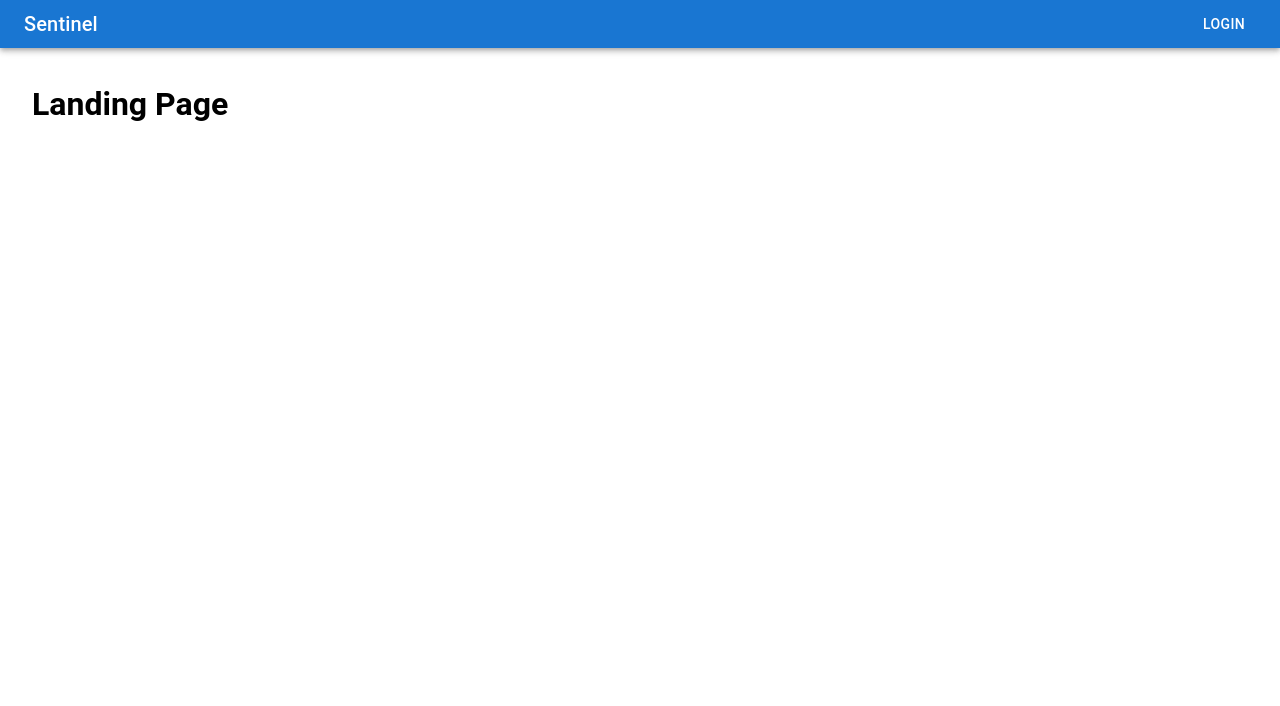
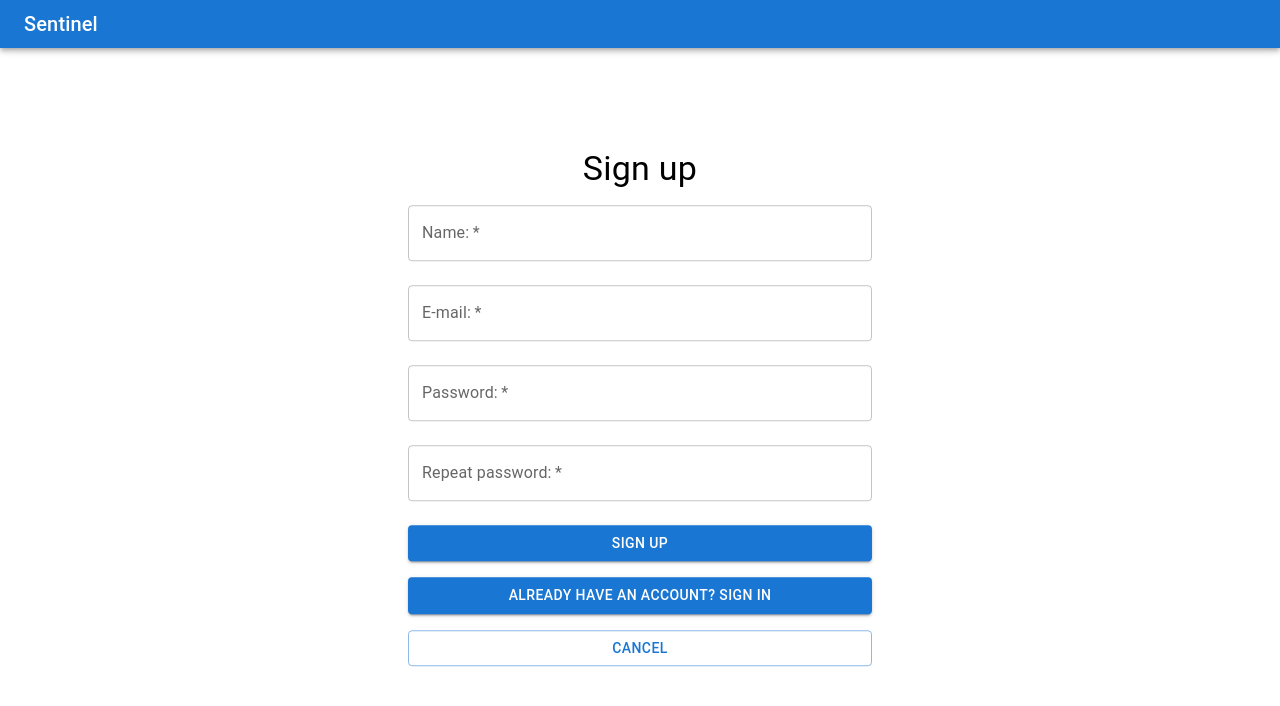
Before and after one commit to KevinTMtz/Sentinel, a React (Create React App) app in the folder client/: page /register in a window 1280 px wide. Before the commit this address led to /. Shown: the top 706 px of the page. Built offline with nearby package versions, Linux system fonts and the light colour scheme; no server answers.

Commit message:
Login & Sign up UI

```diff
--- a/client/package.json
+++ b/client/package.json
@@ -5,6 +5,7 @@
   "dependencies": {
     "@emotion/react": "^11.9.0",
     "@emotion/styled": "^11.8.1",
+    "@mui/icons-material": "^5.6.1",
     "@mui/material": "^5.6.1",
     "@testing-library/jest-dom": "^5.14.1",
     "@testing-library/react": "^12.0.0",
--- a/client/src/App.tsx
+++ b/client/src/App.tsx
@@ -10,8 +10,9 @@ import {
 
 import TweetList from './components/TweetList';
 import LandingPage from './containers/LandingPage';
-import Auth from './components/Auth';
 import RequireAuth from './components/RequireAuth';
+import Login from './containers/auth/Login';
+import Register from './containers/auth/Register';
 
 const appStyle = {
   padding: '16px 32px',
@@ -29,8 +30,8 @@ const App = () => {
             Sentinel
           </Typography>
 
-          {location.pathname !== '/auth' && true && (
-            <Button color='inherit' onClick={() => navigate('auth')}>
+          {location.pathname !== ('/register' || '/login') && true && (
+            <Button color='inherit' onClick={() => navigate('login')}>
               Login
             </Button>
           )}
@@ -41,7 +42,8 @@ const App = () => {
         <Routes>
           <Route path='/'>
             <Route index element={<LandingPage />} />
-            <Route path='auth' element={<Auth />} />
+            <Route path='login' element={<Login />} />
+            <Route path='register' element={<Register />} />
 
             <Route
               path='search'
--- a/client/src/components/Auth.tsx
+++ /dev/null
@@ -1,11 +0,0 @@
-import React from 'react';
-
-const Auth = () => {
-  return (
-    <div>
-      <h1>Auth</h1>
-    </div>
-  );
-};
-
-export default Auth;
--- /dev/null
+++ b/client/src/components/auth/AuthForm.tsx
@@ -0,0 +1,124 @@
+import React from 'react';
+import { Button, TextField, Container, Typography } from '@mui/material';
+import { useNavigate } from 'react-router-dom';
+import { styles } from '../../styles/styles';
+import { Box } from '@mui/system';
+
+const centerForm = {
+  position: 'absolute',
+  left: '50%',
+  top: '50%',
+  transform: 'translate(-50%, -50%)',
+  textAlign: 'center',
+  width: '40%',
+  '@media (max-width: 1000px)': {
+    width: '60%',
+  },
+  '@media (max-width: 600px)': {
+    width: '80%',
+  },
+};
+
+interface AuthFormProps {
+  title: string;
+  type: 'login' | 'register';
+  warning: string | undefined;
+  setWarning: React.Dispatch<React.SetStateAction<string | undefined>>;
+  name?: string | undefined;
+  setName?: React.Dispatch<React.SetStateAction<string | undefined>>;
+  email: string | undefined;
+  setEmail: React.Dispatch<React.SetStateAction<string | undefined>>;
+  password: string | undefined;
+  setPassword: React.Dispatch<React.SetStateAction<string | undefined>>;
+  confirmation?: string | undefined;
+  setConfirmation?: React.Dispatch<React.SetStateAction<string | undefined>>;
+  authenticate: () => Promise<void>;
+}
+
+const AuthForm: React.FC<AuthFormProps> = (props: AuthFormProps) => {
+  const navigate = useNavigate();
+
+  return (
+    <Container sx={centerForm}>
+      <header>
+        <Typography variant='h4' align='center' style={{ margin: '15px auto' }}>
+          {props.title}
+        </Typography>
+      </header>
+      <form style={styles.displayRows} onSubmit={(e) => e.preventDefault()}>
+        {props.type === 'register' && (
+          <TextField
+            variant='outlined'
+            label='Name:'
+            required
+            onChange={(event) => {
+              if (props.setName) props.setName(event.target.value);
+            }}
+          />
+        )}
+        <TextField
+          variant='outlined'
+          label='E-mail:'
+          onChange={(event) => props.setEmail(event.target.value)}
+          type='email'
+          required
+        />
+        <TextField
+          variant='outlined'
+          label='Password:'
+          onChange={(event) => props.setPassword(event.target.value)}
+          type='password'
+          required
+        />
+        {props.type === 'register' && (
+          <TextField
+            type='password'
+            variant='outlined'
+            label='Repeat password:'
+            required
+            onChange={(event) => {
+              if (props.setConfirmation)
+                props.setConfirmation(event.target.value);
+            }}
+          />
+        )}
+        <Box sx={styles.displayRowsButtons}>
+          {props.type === 'login' ? (
+            <>
+              <Button
+                variant='contained'
+                color='primary'
+                type='submit'
+                onClick={() => props.authenticate()}
+              >
+                Sign in
+              </Button>
+              <Button variant='contained' onClick={() => navigate('/register')}>
+                Don't have an account? Sign up
+              </Button>
+            </>
+          ) : (
+            <>
+              <Button
+                variant='contained'
+                color='primary'
+                type='submit'
+                onClick={() => props.authenticate()}
+              >
+                Sign up
+              </Button>
+              <Button variant='contained' onClick={() => navigate('/login')}>
+                Already have an account? Sign in
+              </Button>
+            </>
+          )}
+          <Button variant='outlined' onClick={() => navigate('/')}>
+            Cancel
+          </Button>
+        </Box>
+      </form>
+    </Container>
+  );
+};
+
+export default AuthForm;
--- /dev/null
+++ b/client/src/components/utils/Snackbar.tsx
@@ -0,0 +1,50 @@
+import React from 'react';
+import { IconButton, Snackbar, SnackbarContent } from '@mui/material';
+import { Close } from '@mui/icons-material';
+
+const loginWarningStyle = {
+  backgroundColor: 'white',
+  color: 'red',
+  border: '1px solid red',
+  textAlign: 'center',
+};
+
+interface AuthSnackbarProps {
+  warning: string | undefined;
+  open: boolean | undefined;
+  setOpen: React.Dispatch<React.SetStateAction<boolean>>;
+}
+
+const SnackBar: React.FC<AuthSnackbarProps> = (props: AuthSnackbarProps) => {
+  const handleClose = () => {
+    props.setOpen(false);
+  };
+
+  return (
+    <Snackbar
+      anchorOrigin={{ vertical: 'bottom', horizontal: 'center' }}
+      open={props.open}
+      autoHideDuration={3000}
+      onClose={handleClose}
+    >
+      <SnackbarContent
+        message={props.warning}
+        sx={loginWarningStyle}
+        action={
+          <>
+            <IconButton
+              size='small'
+              aria-label='close'
+              color='inherit'
+              onClick={handleClose}
+            >
+              <Close fontSize='small' />
+            </IconButton>
+          </>
+        }
+      />
+    </Snackbar>
+  );
+};
+
+export default SnackBar;
--- /dev/null
+++ b/client/src/components/utils/Spinner.tsx
@@ -0,0 +1,17 @@
+import React from 'react';
+import { Box, CircularProgress } from '@mui/material';
+
+const centerSpinner = {
+  position: 'absolute',
+  left: '50%',
+  top: '50%',
+  transform: 'translate(-50%, -50%)',
+};
+
+const Spinner: React.FC = () => (
+  <Box sx={centerSpinner}>
+    <CircularProgress size={80} />
+  </Box>
+);
+
+export default Spinner;
--- /dev/null
+++ b/client/src/containers/auth/Login.tsx
@@ -0,0 +1,58 @@
+import React, { useState } from 'react';
+
+import AuthForm from '../../components/auth/AuthForm';
+import SnackBar from '../../components/utils/Snackbar';
+import Spinner from '../../components/utils/Spinner';
+
+const Login: React.FC = () => {
+  const [email, setEmail] = useState<string>();
+  const [password, setPassword] = useState<string>();
+  const [warning, setWarning] = useState<string>();
+  const [isAuth, setIsAuth] = useState<boolean>(false);
+  const [open, setOpen] = useState(false);
+
+  const handleClick = () => {
+    setOpen(true);
+  };
+
+  const Login = async () => {
+    if (email === undefined) {
+      setWarning('Please enter your email');
+      handleClick();
+      return;
+    }
+    if (password === undefined || password?.length < 5) {
+      setWarning('Please enter a valid password');
+      handleClick();
+      return;
+    }
+    setIsAuth(true);
+
+    // TODO : Login call to firebase
+  };
+
+  return (
+    <div>
+      {isAuth ? (
+        <Spinner />
+      ) : (
+        <>
+          <AuthForm
+            title='Login'
+            type='login'
+            warning={warning}
+            setWarning={setWarning}
+            email={email}
+            setEmail={setEmail}
+            password={password}
+            setPassword={setPassword}
+            authenticate={Login}
+          />
+          <SnackBar warning={warning} setOpen={setOpen} open={open} />
+        </>
+      )}
+    </div>
+  );
+};
+
+export default Login;
--- /dev/null
+++ b/client/src/containers/auth/Register.tsx
@@ -0,0 +1,74 @@
+import React, { useState } from 'react';
+
+import AuthForm from '../../components/auth/AuthForm';
+import SnackBar from '../../components/utils/Snackbar';
+import Spinner from '../../components/utils/Spinner';
+
+const Register: React.FC = () => {
+  const [name, setName] = useState<string>();
+  const [email, setEmail] = useState<string>();
+  const [password, setPassword] = useState<string>();
+  const [confirmation, setConfirmation] = useState<string>();
+  const [warning, setWarning] = useState<string>();
+  const [isAuth, setIsAuth] = useState<boolean>(false);
+  const [open, setOpen] = useState(false);
+
+  const handleClick = () => {
+    setOpen(true);
+  };
+
+  const Register = async () => {
+    if (name === undefined) {
+      setWarning('Please enter your full name');
+      handleClick();
+      return;
+    }
+    if (email === undefined) {
+      setWarning('Please enter your email');
+      handleClick();
+      return;
+    }
+    if (password === undefined || password?.length < 5) {
+      setWarning('Please enter a valid password');
+      handleClick();
+      return;
+    }
+    if (password !== confirmation) {
+      setWarning('The passwords do not match');
+      handleClick();
+      return;
+    }
+    setIsAuth(true);
+
+    // TODO : Register call to firebase
+  };
+
+  return (
+    <div>
+      {isAuth ? (
+        <Spinner />
+      ) : (
+        <div>
+          <AuthForm
+            title='Sign up'
+            type='register'
+            warning={warning}
+            setWarning={setWarning}
+            name={name}
+            setName={setName}
+            email={email}
+            setEmail={setEmail}
+            password={password}
+            setPassword={setPassword}
+            confirmation={confirmation}
+            setConfirmation={setConfirmation}
+            authenticate={Register}
+          />
+          <SnackBar warning={warning} open={open} setOpen={setOpen} />
+        </div>
+      )}
+    </div>
+  );
+};
+
+export default Register;
--- /dev/null
+++ b/client/src/styles/styles.ts
@@ -0,0 +1,24 @@
+interface objectWithKeyStr {
+  [key: string]: any;
+}
+
+export const styles: objectWithKeyStr = {
+  layoutDiv: {
+    maxWidth: '1500px',
+    margin: '0px auto 16px auto',
+    padding: '0 24px',
+    '@media (max-width: 500px)': {
+      padding: '0 16px',
+    },
+  },
+  displayRows: {
+    display: 'flex',
+    flexDirection: 'column',
+    gap: '24px',
+  },
+  displayRowsButtons: {
+    display: 'flex',
+    flexDirection: 'column',
+    gap: '16px',
+  },
+};
```
Also changed, not shown: 1 other file (tests, documents, lock files or other folders).
